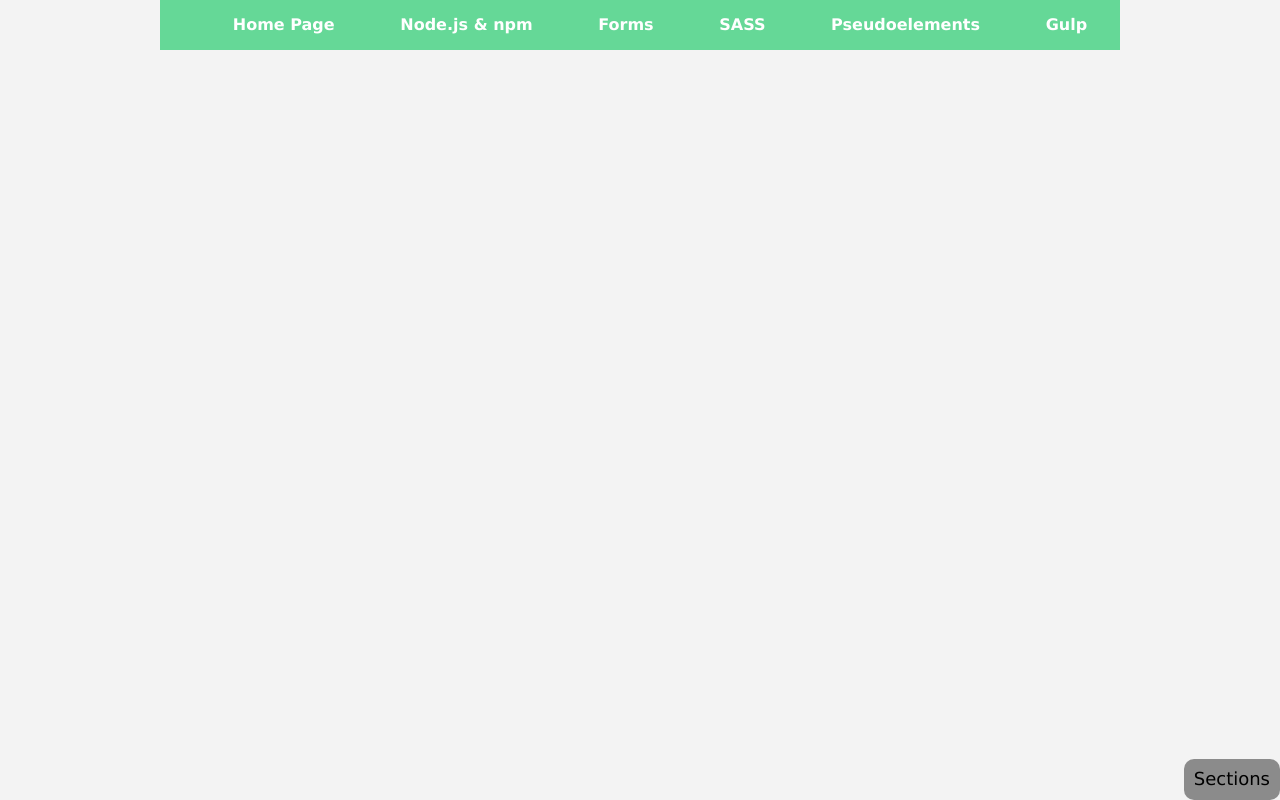
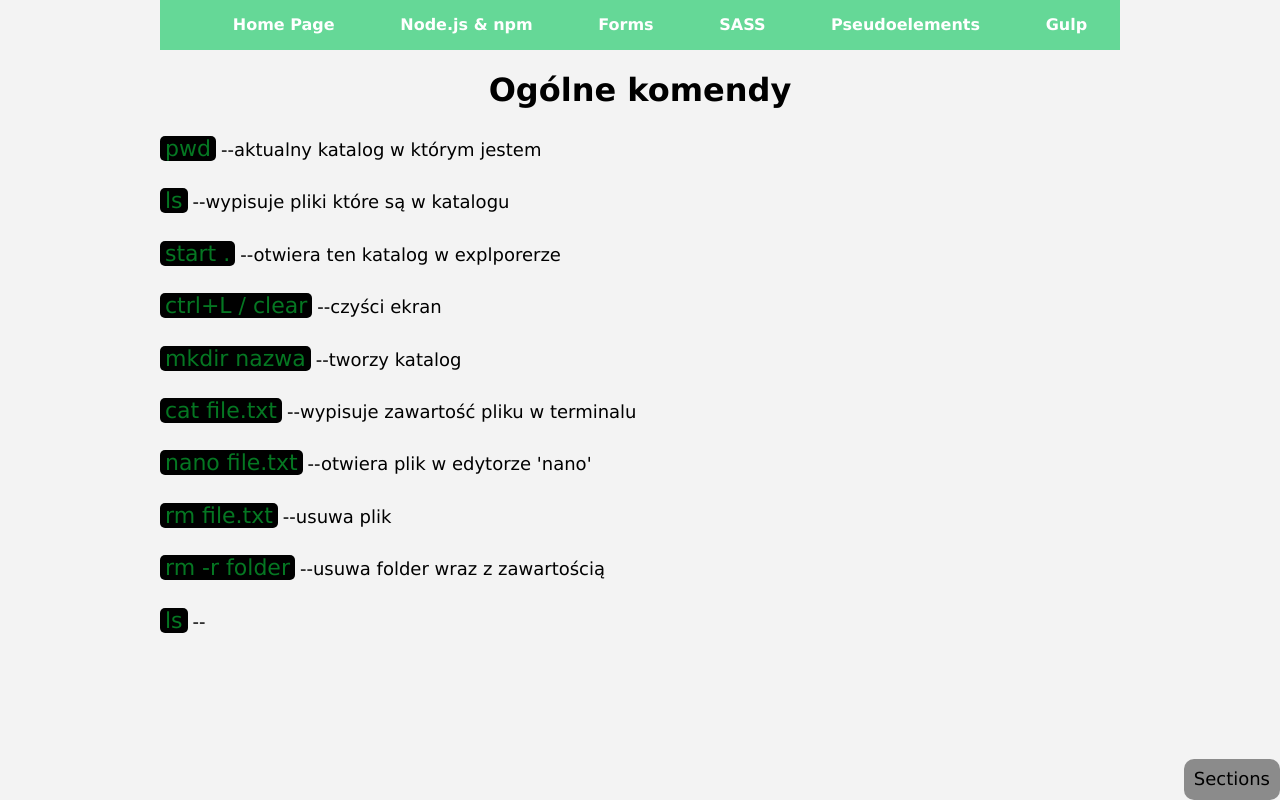
Before and after one commit to norbert-lukaszuk/homepage--gulp, a website: page src/content/terminal.html in a window 1280 px wide. Drawn offline with nearby package versions, Linux system fonts and the light colour scheme; files that its build step writes are made by us from their sources.

Commit message:
terminal.html adding content

```diff
--- a/src/content/terminal.html
+++ b/src/content/terminal.html
@@ -30,5 +30,23 @@
             <ul class="sectionsList"></ul>
         </div>
     </div>
+    <section><h1 class="main__header">Ogólne komendy</h1>
+
+        <ul class="list__terminal">
+            <li class="listItem__terminal"><span class="span__terminal">pwd</span><span class="paragraph">--aktualny katalog w którym jestem</span></li>
+            <li class="listItem__terminal"><span class="span__terminal">ls</span><span class="paragraph">--wypisuje pliki które są w katalogu</span></li>
+            <li class="listItem__terminal"><span class="span__terminal">start .</span><span class="paragraph">--otwiera ten katalog w explporerze</span></li>
+            <li class="listItem__terminal"><span class="span__terminal">ctrl+L / clear</span><span class="paragraph">--czyści ekran</span></li>
+            <li class="listItem__terminal"><span class="span__terminal">mkdir nazwa</span><span class="paragraph">--tworzy katalog</span></li>
+            <li class="listItem__terminal"><span class="span__terminal">cat file.txt</span><span class="paragraph">--wypisuje zawartość pliku w terminalu</span></li>
+            <li class="listItem__terminal"><span class="span__terminal">nano file.txt</span><span class="paragraph">--otwiera plik w edytorze 'nano'</span></li>
+            <li class="listItem__terminal"><span class="span__terminal">rm file.txt</span><span class="paragraph">--usuwa plik</span></li>
+            <li class="listItem__terminal"><span class="span__terminal">rm -r folder</span><span class="paragraph">--usuwa folder wraz z zawartością</span></li>
+            <li class="listItem__terminal"><span class="span__terminal">ls</span><span class="paragraph">--</span></li>
+        </ul>
+    </section>
+
+
+    <script src="js/main.js"></script>
 </body>
 </html>
--- a/src/scss/main.scss
+++ b/src/scss/main.scss
@@ -258,7 +258,6 @@ a:visited{
 
 
 .list {
-
   font-weight: bold;
   min-width: 40%;
 }
@@ -271,9 +270,16 @@ a:visited{
 .list__git{
   padding-left: 0;
 }
+.list__terminal{
+  padding: 0;
+}
 .listItem {
   font-weight: normal;
   &__git{
+    list-style: none;
+    margin-bottom: 15px;
+  }
+  &__terminal{
     list-style: none;
     margin-bottom: 15px;
   }
@@ -592,6 +598,15 @@ a:visited{
     border-radius: 5px;
     line-height: 1.7;
   }
+  &__terminal{
+    font-size: 1.375rem;
+    background-color: black;
+    color: rgba(9, 209, 59, 0.568);
+    margin-bottom: 15px;
+    padding: 0 5px;
+    border-radius: 5px;
+    line-height: 1.7;
+  }
 }
 .trasitionInput{
   margin-bottom: 30px;
```
